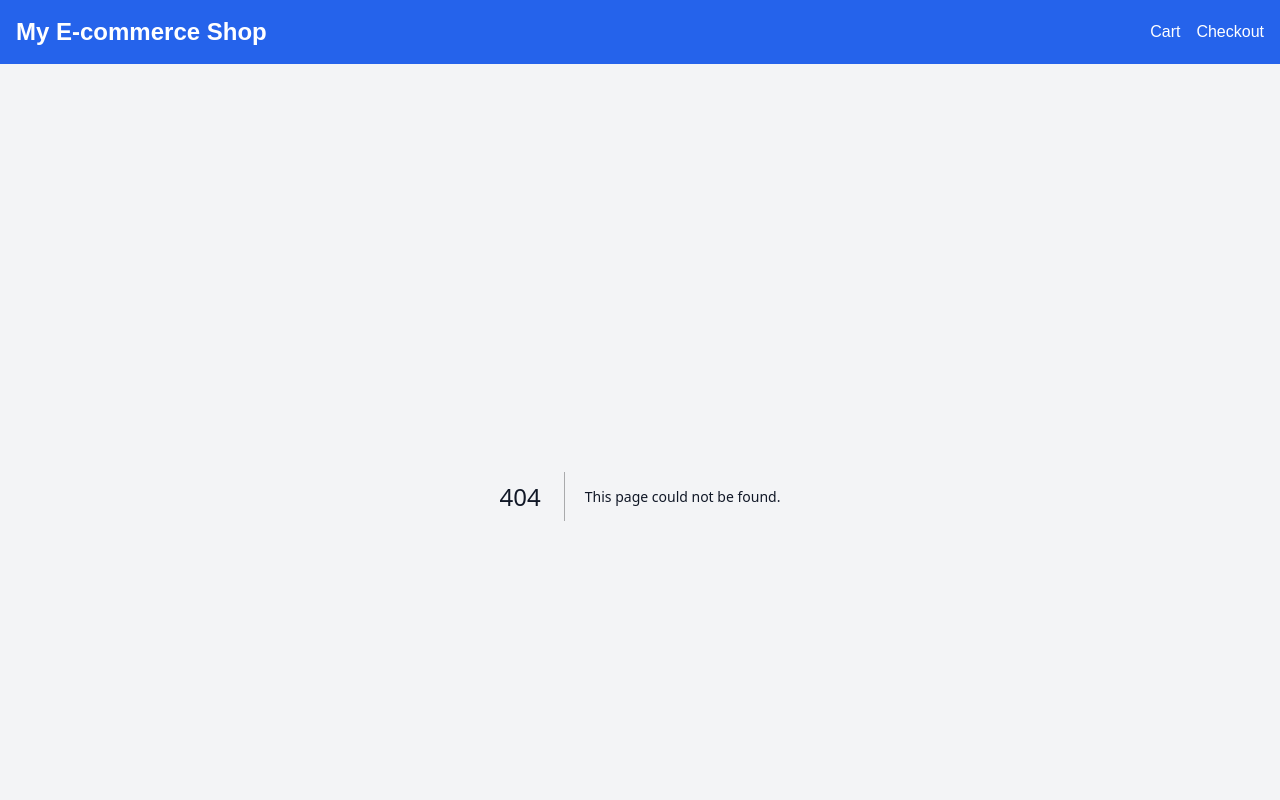
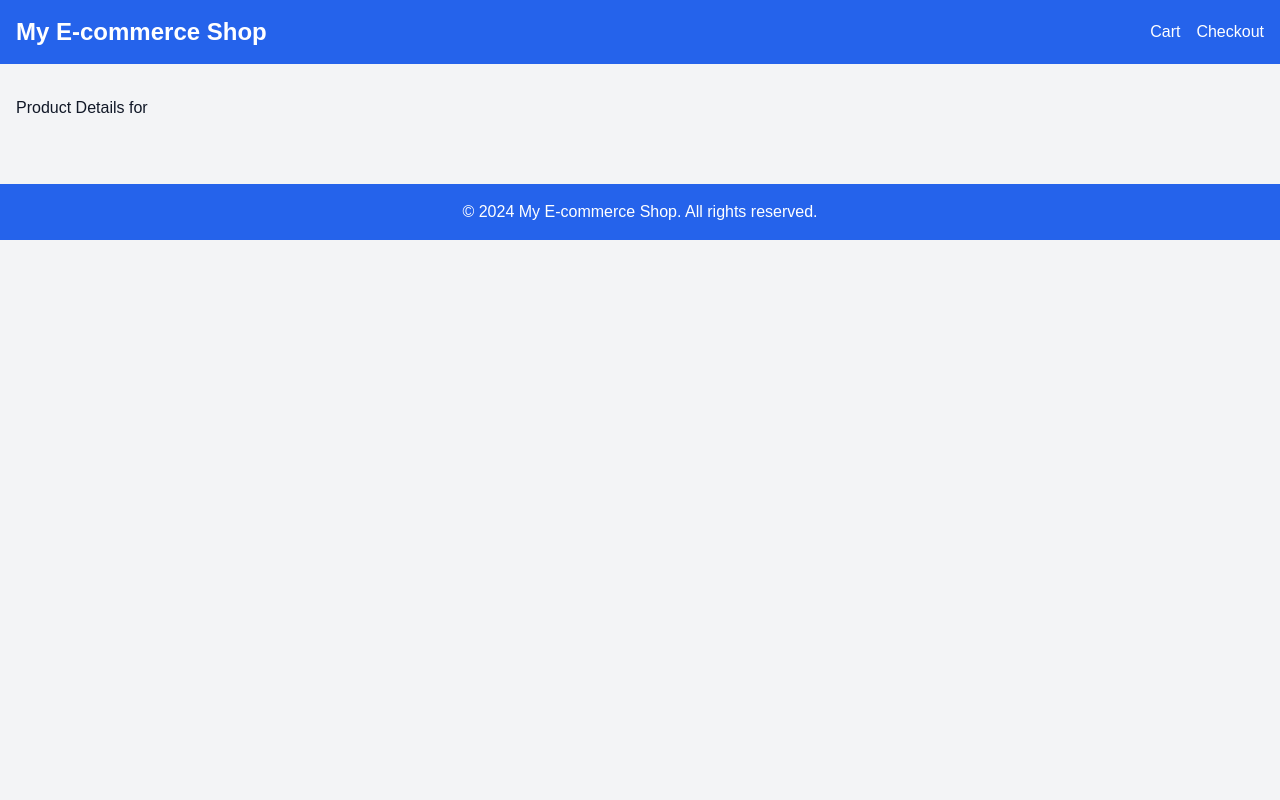
Before and after one commit to saikothouse/sellix-shop, a Next.js app: page /product in a window 1280 px wide. Before the commit this address had no page. Shown: the top 800 px of the page. Built offline with nearby package versions, Linux system fonts and the light colour scheme.

Commit message:
Create page.tsx

```diff
--- /dev/null
+++ b/app/product/page.tsx
@@ -0,0 +1,11 @@
+import { useSearchParams } from 'next/navigation';
+
+export default function ProductPage() {
+  const searchParams = useSearchParams();
+  const productId = searchParams.get('id');
+
+  // Fetch product details using productId
+  // Display product details
+
+  return <div>Product Details for {productId}</div>;
+}
```
